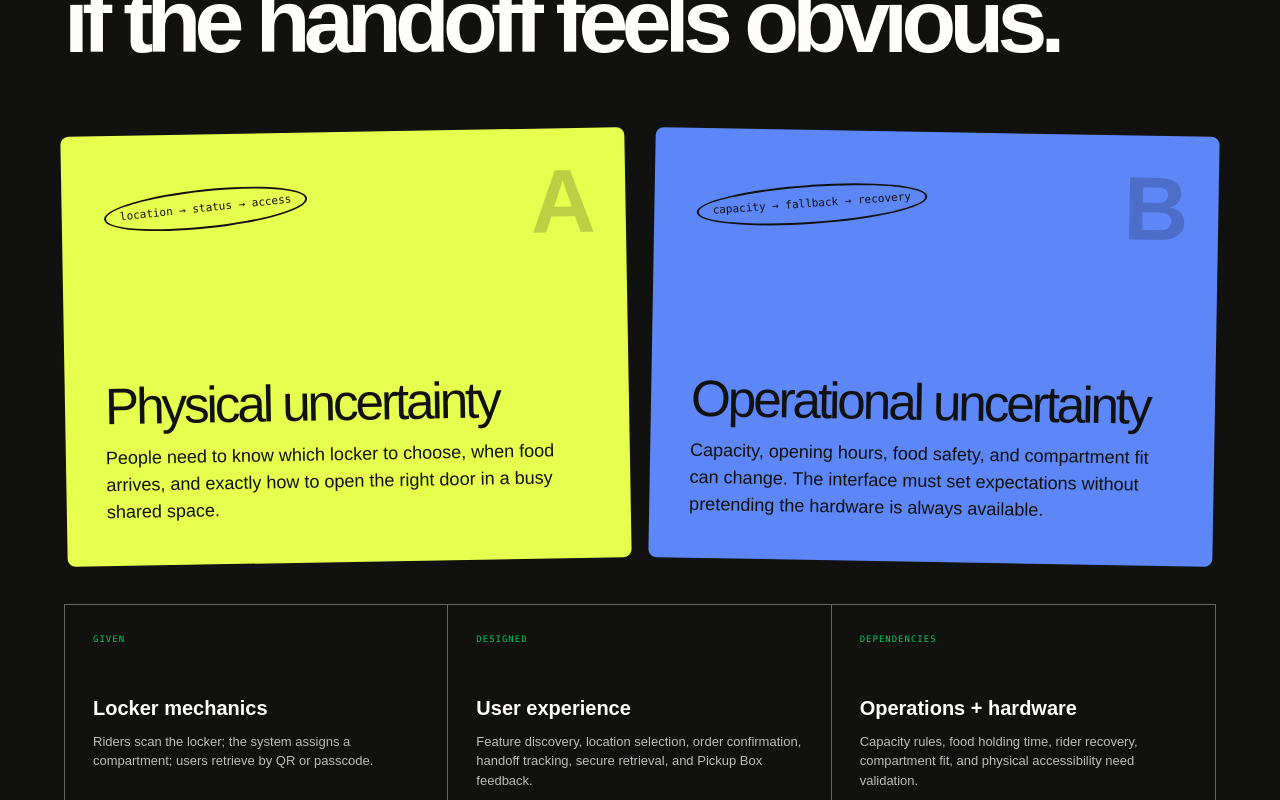
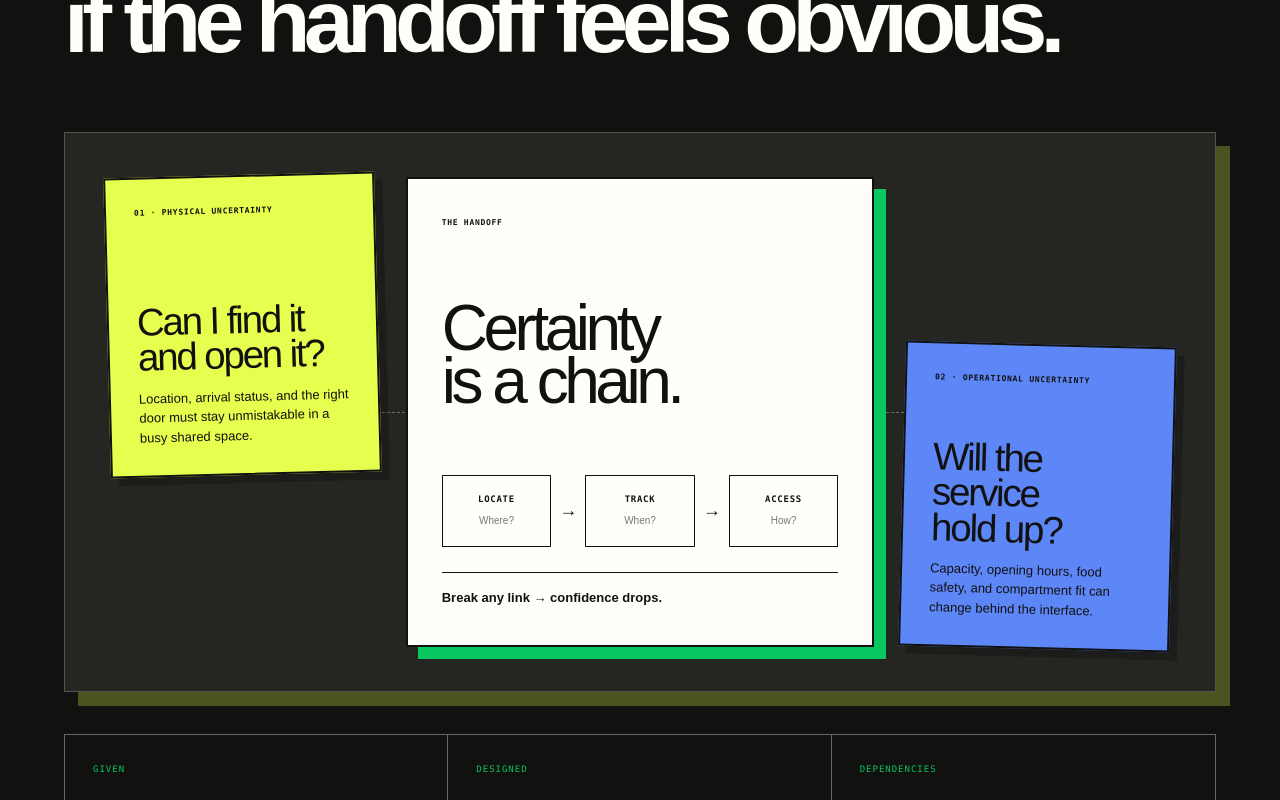
Before and after one commit to gridboxes/LMWN-Challenge, a Next.js app: page /work/delivering-certainty in a window 1280 px wide. Shown: the part 1120-1920 px from the top of the page. Built offline with nearby package versions, Linux system fonts and the light colour scheme.

Commit message:
Strengthen case study narrative pacing

```diff
--- a/app/globals.css
+++ b/app/globals.css
@@ -75,6 +75,23 @@ main { overflow: clip; }
 .art-note { position: absolute; right: 26px; bottom: 18px; font-size: 19px; line-height: 1.15; font-weight: 600; }
 
 .problem { background: var(--ink); color: var(--white); }
+.handoff-story { position:relative; min-height:560px; padding:42px; display:grid; grid-template-columns:.78fr 1.35fr .78fr; gap:28px; align-items:center; background:#252522; border:1px solid #55554f; box-shadow:14px 14px 0 rgba(230,255,79,.28); overflow:hidden; }
+.handoff-story:before { content:""; position:absolute; left:11%; right:11%; top:50%; border-top:1px dashed #707069; }
+.uncertainty-note,.handoff-core { position:relative; z-index:1; color:var(--ink); border:2px solid var(--ink); }
+.uncertainty-note { min-height:300px; padding:28px; display:flex; flex-direction:column; justify-content:flex-end; box-shadow:8px 8px 0 rgba(0,0,0,.25); }
+.physical-note { align-self:start; background:var(--acid); transform:rotate(-1.5deg); }
+.operational-note { align-self:end; background:var(--blue); transform:rotate(1.5deg); }
+.uncertainty-note > span,.handoff-core > p { margin:0 auto auto 0; font-family:var(--font-geist-mono); font-size:8px; font-weight:700; letter-spacing:.09em; }
+.uncertainty-note h3 { margin:55px 0 14px; font-size:clamp(32px,3vw,48px); line-height:.92; letter-spacing:-.055em; }
+.uncertainty-note p { margin:0; font-size:13px; line-height:1.5; }
+.handoff-core { min-height:470px; padding:38px 34px; display:flex; flex-direction:column; background:var(--white); box-shadow:12px 12px 0 var(--green); }
+.handoff-core h3 { margin:42px 0 auto; font-size:clamp(50px,5vw,78px); line-height:.84; letter-spacing:-.07em; }
+.handoff-chain { margin:35px 0 25px; display:grid; grid-template-columns:1fr auto 1fr auto 1fr; gap:8px; align-items:center; }
+.handoff-chain > span { min-height:72px; padding:12px 8px; display:flex; flex-direction:column; justify-content:center; border:1px solid var(--ink); text-align:center; }
+.handoff-chain b { font-family:var(--font-geist-mono); font-size:9px; letter-spacing:.08em; }
+.handoff-chain small { margin-top:6px; color:#777; font-size:10px; }
+.handoff-chain i { font-style:normal; font-size:18px; }
+.handoff-core > strong { padding-top:15px; border-top:1px solid var(--ink); font-size:13px; }
 .challenge-grid { display: grid; grid-template-columns: 1fr 1fr; gap: 24px; }
 .challenge-card { position: relative; min-height: 430px; padding: 40px; color: var(--ink); border-radius: 8px; display: flex; flex-direction: column; justify-content: flex-end; overflow: hidden; }
 .challenge-card.acid { background: var(--acid); transform: rotate(-1deg); }
@@ -252,6 +269,25 @@ main { overflow: clip; }
 .impact-receipt p { color: #174324; }
 
 .evaluation { background: var(--paper); }
+.evaluation-thesis { margin:-18px 0 38px; padding:18px 22px; display:grid; grid-template-columns:280px 1fr; gap:24px; align-items:center; border-left:7px solid var(--green); background:#deddd7; }
+.evaluation-thesis span { font-family:var(--font-geist-mono); font-size:9px; font-weight:700; letter-spacing:.09em; }
+.evaluation-thesis p { margin:0; max-width:760px; font-size:16px; line-height:1.45; }
+.evidence-roadmap { position:relative; border-top:2px solid var(--ink); border-bottom:2px solid var(--ink); }
+.evidence-roadmap:before { content:""; position:absolute; z-index:2; left:54px; top:72px; bottom:72px; border-left:2px dashed var(--ink); opacity:.38; }
+.evidence-phase { position:relative; min-height:260px; padding:28px 0; display:grid; grid-template-columns:110px minmax(0,1fr) minmax(170px,.34fr); gap:34px; align-items:center; border-bottom:1px solid var(--ink); }
+.evidence-phase:last-child { border-bottom:0; }
+.phase-index { position:relative; z-index:3; width:56px; height:56px; display:grid; place-items:center; justify-self:center; border:2px solid var(--ink); border-radius:50%; background:var(--paper); font-family:var(--font-geist-mono); font-size:11px; font-weight:700; }
+.phase-copy { max-width:740px; padding:16px 0; }
+.phase-copy > span { font-family:var(--font-geist-mono); font-size:9px; font-weight:700; letter-spacing:.1em; }
+.phase-copy h3 { margin:13px 0 12px; font-size:clamp(34px,3.6vw,55px); line-height:.95; letter-spacing:-.055em; }
+.phase-copy p { max-width:670px; margin:0 0 22px; color:#555; font-size:14px; line-height:1.5; }
+.phase-copy b { display:block; padding-top:12px; border-top:1px solid var(--line); font-family:var(--font-geist-mono); font-size:9px; line-height:1.45; text-transform:uppercase; }
+.phase-signal { min-height:175px; padding:24px; display:flex; flex-direction:column; justify-content:space-between; border:2px solid var(--ink); box-shadow:7px 7px 0 var(--ink); }
+.phase-signal strong { font-size:clamp(48px,5vw,78px); line-height:.8; letter-spacing:-.07em; }
+.phase-signal span { font-family:var(--font-geist-mono); font-size:9px; letter-spacing:.09em; text-transform:uppercase; }
+.phase-prototype .phase-signal { background:var(--acid); }
+.phase-pilot .phase-signal { background:var(--blue); }
+.phase-scale .phase-signal { background:var(--green); }
 .feedback-evidence { margin:65px 0 0; padding:70px 6%; display:grid; grid-template-columns:minmax(300px,.72fr) minmax(500px,1.28fr); gap:7vw; align-items:center; background:var(--acid); border:1px solid var(--ink); box-shadow:14px 14px 0 var(--blue); }
 .feedback-copy h3 { max-width:530px; margin-bottom:24px; font-size:clamp(44px,5vw,72px); line-height:.95; letter-spacing:-.06em; }
 .feedback-copy > p:last-child { max-width:520px; margin:0; font-size:17px; line-height:1.55; color:#4e4e49; }
@@ -356,15 +392,15 @@ footer { min-height:160px; padding:50px max(5vw,56px); display:flex; justify-con
 .mini-locker { width:126px; height:104px; justify-self:end; padding:9px; display:grid; grid-template-columns:repeat(3,1fr); grid-template-rows:18px repeat(2,1fr); gap:5px; background:var(--ink); box-shadow:7px 7px 0 rgba(17,17,15,.18); transform:rotate(-2deg); }.mini-locker-head { grid-column:1 / 4; color:var(--white); font-family:var(--font-geist-mono); font-size:6px; letter-spacing:.08em; }.mini-locker > span:not(.mini-locker-head) { background:#f1f1ed; border:1px solid var(--ink); transition:background .2s ease, transform .2s ease; }.mini-locker > span.active { background:var(--acid); }
 .mini-priority { position:relative; width:126px; height:104px; justify-self:end; padding:14px 9px 8px; display:flex; flex-direction:column; gap:5px; justify-content:center; background:#f5c9bd; border-radius:48px 48px 8px 8px; box-shadow:7px 7px 0 rgba(17,17,15,.15); transform:rotate(2deg); }.mini-speed { position:relative; min-height:21px; padding:4px 7px; display:flex; align-items:center; background:var(--white); border:1px solid var(--ink); border-radius:5px; font-family:var(--font-geist-mono); font-size:6px; font-weight:700; transition:transform .2s ease; }.mini-speed:after { content:""; position:absolute; left:7px; right:7px; bottom:3px; height:2px; background:#b4b4af; }.mini-speed.fast { border:2px solid var(--orange); }.mini-speed.fast:after { right:26px; background:var(--orange); }.mini-give { position:absolute; right:-9px; top:-7px; width:44px; height:38px; padding-bottom:2px; display:grid; place-items:center; -webkit-mask:url("/heart.svg") center/contain no-repeat; mask:url("/heart.svg") center/contain no-repeat; background:var(--ink); color:var(--acid); font-family:var(--font-geist-mono); font-size:7px; font-weight:800; transform:rotate(9deg); transition:transform .2s ease; }
 .response-locker:hover .mini-locker { transform:rotate(1deg) translateY(-3px); }.response-locker:hover .mini-locker > span.active { background:var(--orange); transform:scale(.9); }.response-priority:hover .mini-priority { transform:rotate(-1deg) translateY(-3px); }.response-priority:hover .mini-speed.fast { transform:translateX(-5px); }.response-priority:hover .mini-give { transform:rotate(-8deg) scale(1.08); }
-.simple-footer { min-height:170px; padding:28px max(3vw,42px); display:grid; grid-template-columns:auto 1fr; gap:7vw; align-items:center; background:var(--ink); color:var(--white); font-family:var(--font-geist-mono); text-transform:uppercase; letter-spacing:.1em; }.footer-note { min-width:190px; padding:18px 22px; display:flex; flex-direction:column; gap:7px; background:var(--acid); color:var(--ink); box-shadow:8px 8px 0 var(--blue); transform:rotate(-2deg); text-transform:none; transition:transform .2s ease; }.footer-note:hover { transform:rotate(1deg) translateY(-3px); }.footer-note small { font-size:8px; text-transform:uppercase; letter-spacing:.12em; }.footer-note b { font-family:var(--font-geist-sans); font-size:22px; line-height:1; letter-spacing:-.04em; }.simple-footer nav { justify-self:end; display:flex; gap:8px; }.simple-footer nav a { min-height:42px; padding:0 15px; display:grid; place-items:center; border:1px solid #555; font-size:8px; transition:transform .2s ease,background .2s ease,color .2s ease; }.simple-footer nav a:first-child:hover,.simple-footer nav a:first-child:focus-visible { background:var(--green); color:var(--ink); border-color:var(--green); outline:0; }.simple-footer nav a:last-child:hover,.simple-footer nav a:last-child:focus-visible { background:var(--white); color:var(--ink); transform:translateY(-3px); outline:0; }
-.footer-pixel-scene { display:none; }
+.simple-footer { min-height:170px; padding:28px max(3vw,42px); display:grid; grid-template-columns:auto 1fr; gap:7vw; align-items:center; background:var(--ink); color:var(--white); font-family:var(--font-geist-mono); text-transform:uppercase; letter-spacing:.1em; }.footer-note { min-width:190px; padding:18px 22px; display:flex; flex-direction:column; gap:7px; background:var(--acid); color:var(--ink); box-shadow:8px 8px 0 var(--blue); transform:rotate(-2deg); text-transform:none; transition:transform .2s ease; }.footer-note:hover { transform:rotate(1deg) translateY(-3px); }.footer-note small { font-size:8px; text-transform:uppercase; letter-spacing:.12em; }.footer-note b { font-family:var(--font-geist-sans); font-size:22px; line-height:1; letter-spacing:-.04em; }.simple-footer nav { justify-self:end; display:flex; gap:8px; }.simple-footer nav a { min-height:42px; padding:0 15px; display:grid; place-items:center; border:1px solid #555; font-size:8px; transition:transform .2s ease,background .2s ease,color .2s ease; }.simple-footer nav a:first-child:hover,.simple-footer nav a:first-child:focus-visible { background:var(--white); color:var(--ink); border-color:var(--white); outline:0; }.simple-footer nav a:last-child:hover,.simple-footer nav a:last-child:focus-visible { background:var(--white); color:var(--ink); transform:translateY(-3px); outline:0; }
+.footer-pixel-scene,.footer-load-wave { display:none; }
 
 @media (min-width:1051px) and (min-height:850px) and (hover:hover) and (pointer:fine) {
   .simple-home { height:100dvh; min-height:0; grid-template-rows:72px minmax(0,1fr); overflow:hidden; }
   .simple-hero { height:100%; min-height:0; padding-top:clamp(36px,5vh,70px); padding-bottom:clamp(36px,5vh,70px); }
   .simple-footer { position:fixed; z-index:60; left:0; right:0; bottom:0; min-height:170px; padding-top:44px; grid-template-columns:auto minmax(280px,1fr) auto; gap:clamp(40px,6vw,110px); transform:translateY(calc(100% - 22px)); box-shadow:0 -10px 26px rgba(17,17,15,.1); transition:transform .35s cubic-bezier(.2,.75,.2,1); cursor:n-resize; }
   .simple-footer::before { content:"↑"; position:absolute; top:-2px; left:50%; width:44px; height:22px; display:grid; place-items:center; overflow:hidden; white-space:nowrap; border:1px solid #333; background:var(--ink); color:#aaa; box-shadow:2px -2px 0 rgba(89,130,255,.6); transform:translateX(-50%); font-size:8px; font-weight:700; letter-spacing:.12em; transition:width .25s ease,color .2s ease,transform .2s ease,box-shadow .2s ease; }
-  .simple-footer::after { content:"👋"; position:absolute; z-index:3; top:-44px; left:50%; opacity:0; pointer-events:none; font-size:32px; line-height:1; transform:translate(-50%,28px) rotate(0deg); transform-origin:50% 100%; animation:footer-hand-greet 1.45s ease-out .7s both; }
+  .footer-load-wave { position:absolute; z-index:3; top:-44px; left:50%; opacity:0; pointer-events:none; display:block; font-size:32px; line-height:1; transform:translate(-50%,28px) rotate(0deg); transform-origin:50% 100%; animation:footer-hand-greet 1.45s ease-out .7s both; }
   .simple-footer:hover,.simple-footer:focus-within { transform:translateY(0); cursor:default; }
   .simple-footer:hover::before,.simple-footer:focus-within::before { content:"BEHIND THE WORK"; width:184px; color:var(--acid); box-shadow:2px -2px 0 rgba(89,130,255,.8); transform:translateX(-50%) translateY(1px); }
   /* --pixel-trip is derived from the scene box, not the viewport, so the rider
@@ -516,6 +552,7 @@ footer { min-height:160px; padding:50px max(5vw,56px); display:flex; justify-con
   .hero { padding-top:36px; gap:45px; }.hero h1 { font-size:clamp(68px,23vw,110px); }.hero-intro { font-size:19px; }.hero-meta { gap:12px; }.hero-meta b { font-size:10px; }
   .hero-art { min-height:500px; border-radius:170px 170px 18px 18px; }.locker { width:280px; grid-template-rows:50px repeat(4,70px); }.art-note { font-size:15px; }
   .section-heading { margin-bottom:48px; }.section-heading h2 { font-size:clamp(49px,15vw,74px); }
+  .handoff-story { min-height:0; padding:20px; grid-template-columns:1fr; gap:20px; box-shadow:9px 9px 0 rgba(230,255,79,.28); }.handoff-story:before { left:50%; top:10%; bottom:10%; right:auto; border-top:0; border-left:1px dashed #707069; }.uncertainty-note { min-height:260px; width:92%; }.physical-note { justify-self:start; }.operational-note { justify-self:end; }.handoff-core { min-height:430px; padding:30px 22px; }.handoff-chain { gap:4px; }.handoff-chain > span { min-height:62px; padding:8px 3px; }.handoff-chain b { font-size:7px; }.handoff-core h3 { font-size:58px; }
   .challenge-grid { grid-template-columns:1fr; }.challenge-card { min-height:380px; padding:28px; }.challenge-card h3 { font-size:46px; }.scope-strip { grid-template-columns:1fr; }.scope-strip article { min-height:0; border-right:0; border-bottom:1px solid rgba(255,255,255,.35); }.scope-strip article:last-child { border-bottom:0; }.scope-strip span { margin-bottom:25px; }
   .north-star { margin:100px auto; }.north-star blockquote { font-size:44px; }
   .approach-grid { grid-template-columns:1fr; gap:35px; }
@@ -538,6 +575,7 @@ footer { min-height:160px; padding:50px max(5vw,56px); display:flex; justify-con
   .priority-layout { grid-template-columns:1fr; }.priority-product-screen { width:min(66vw,250px); }.ethics-panel { padding:28px; box-shadow:10px 10px 0 var(--blue); }.ethics-title { display:block; }.ethics-title h3 { margin-top:10px; }
   .impact-flow { margin-top:70px; padding:38px 22px; grid-template-columns:1fr; }.priority-impact-screen { width:min(62vw,230px); }.impact-copy h3 { font-size:45px; }
   .test-plan { grid-template-columns:1fr; }.test-plan article { min-height:300px; border-right:0; border-bottom:1px solid var(--ink); }.test-plan h3 { margin-top:45px; }
+  .evaluation-thesis { margin-top:-8px; grid-template-columns:1fr; gap:10px; }.evidence-roadmap:before { left:27px; top:55px; bottom:55px; }.evidence-phase { min-height:0; padding:30px 0 38px; grid-template-columns:55px 1fr; gap:18px; align-items:start; }.phase-index { width:44px; height:44px; }.phase-copy { padding:4px 0; }.phase-copy h3 { font-size:38px; }.phase-signal { grid-column:2; min-height:125px; margin-right:7px; }.phase-signal strong { font-size:58px; }
   .feedback-evidence { margin:55px 0 0; padding:48px 20px 28px; grid-template-columns:1fr; gap:44px; box-shadow:9px 9px 0 var(--blue); }.feedback-copy h3 { font-size:44px; }
   .instrumentation-map { padding:38px 22px; grid-template-columns:1fr; gap:38px; }.instrumentation-map h3 { font-size:36px; }.instrumentation-map ol { grid-template-columns:1fr; }.instrumentation-map li:nth-child(odd) { border-right:0; }
   .metric-row { grid-template-columns:.55fr 1fr; padding:16px 0; }.metric-row p { grid-column:2; }.table-head span:last-child { display:none; }
--- a/app/page.tsx
+++ b/app/page.tsx
@@ -3,6 +3,7 @@
 import Image from "next/image";
 import { FooterPixelScene } from "./pixel-art";
 import { CaseStudyNav } from "./case-study-nav";
+import { HomeGreeting } from "./home-greeting";
 
 const flowSteps = [
   ["01", "Choose", "Compare Pickup Box locations by availability, floor, and landmark."],
@@ -114,18 +115,30 @@ export function CaseStudy({ variant }: { variant: "locker" | "priority" }) {
           <h2>The locker is only useful<br />if the handoff feels obvious.</h2>
         </div>
 
-        <div className="challenge-grid">
-          <article className="challenge-card acid">
-            <span className="card-index">A</span>
-            <h3>Physical uncertainty</h3>
-            <p>People need to know which locker to choose, when food arrives, and exactly how to open the right door in a busy shared space.</p>
-            <div className="scribble">location → status → access</div>
+        <div className="handoff-story" aria-label="Physical and operational uncertainty can break the pickup handoff">
+          <article className="uncertainty-note physical-note">
+            <span>01 · PHYSICAL UNCERTAINTY</span>
+            <h3>Can I find it<br />and open it?</h3>
+            <p>Location, arrival status, and the right door must stay unmistakable in a busy shared space.</p>
           </article>
-          <article className="challenge-card blue">
-            <span className="card-index">B</span>
-            <h3>Operational uncertainty</h3>
-            <p>Capacity, opening hours, food safety, and compartment fit can change. The interface must set expectations without pretending the hardware is always available.</p>
-            <div className="scribble">capacity → fallback → recovery</div>
+
+          <div className="handoff-core">
+            <p>THE HANDOFF</p>
+            <h3>Certainty<br />is a chain.</h3>
+            <div className="handoff-chain">
+              <span><b>LOCATE</b><small>Where?</small></span>
+              <i>→</i>
+              <span><b>TRACK</b><small>When?</small></span>
+              <i>→</i>
+              <span><b>ACCESS</b><small>How?</small></span>
+            </div>
+            <strong>Break any link → confidence drops.</strong>
+          </div>
+
+          <article className="uncertainty-note operational-note">
+            <span>02 · OPERATIONAL UNCERTAINTY</span>
+            <h3>Will the service<br />hold up?</h3>
+            <p>Capacity, opening hours, food safety, and compartment fit can change behind the interface.</p>
           </article>
         </div>
 
@@ -409,17 +422,53 @@ export function CaseStudy({ variant }: { variant: "locker" | "priority" }) {
           <h2>{isPriority ? <>The feature works when<br />the upgrade feels worth it.</> : <>Success is a pickup<br />without a second thought.</>}</h2>
         </div>
 
-        <div className="test-plan">
-          {isPriority ? <>
+        {isPriority ? <div className="test-plan">
+          <>
             <article><span>BEFORE BUILD</span><h3>Feature appeal test</h3><p>Ask users what makes Priority with Purpose attractive, what they expect to receive, and how the gives-back benefit affects the choice.</p><b>Signal: users recall both benefits</b></article>
             <article><span>PILOT</span><h3>Choice experiment</h3><p>Compare standard Priority with Priority with Purpose while keeping timing, placement, and the other delivery options consistent.</p><b>Signal: meaningful Priority selection lift</b></article>
             <article><span>AFTER DELIVERY</span><h3>Feel-good check</h3><p>Measure whether faster arrival plus the contribution confirmation makes the upgrade feel more worthwhile.</p><b>Signal: higher post-delivery satisfaction</b></article>
-          </> : <>
-            <article><span>BEFORE BUILD</span><h3>Formative prototype test</h3><p>Test 6–8 people in a simulated lobby across selection, wayfinding, QR failure, code fallback, and compartment identification. Add focused sessions for mobility, vision, and dexterity constraints.</p><b>Gate: zero unresolved critical failures</b></article>
-            <article><span>CONTROLLED PILOT</span><h3>Validate the service</h3><p>Pilot at 2–3 locations. Track first-attempt access, scan-to-open time, expired pickups, and rider no-fit events.</p><b>Pilot output: baseline first, then an operations-agreed launch threshold</b></article>
-            <article><span>SCALE</span><h3>Monitor by location</h3><p>Compare locker models and buildings while watching food quality, support contacts, fallback, accessibility, and rider dwell.</p><b>Gate: no guardrail regression</b></article>
-          </>}
-        </div>
+          </>
+        </div> : <>
+          <div className="evaluation-thesis">
+            <span>CONFIDENCE GROWS THROUGH EVIDENCE</span>
+            <p>Test comprehension first, prove service reliability next, then monitor where performance drifts.</p>
+          </div>
+
+          <div className="evidence-roadmap" aria-label="Evaluation progression from prototype to pilot to scale">
+            <article className="evidence-phase phase-prototype">
+              <span className="phase-index">01</span>
+              <div className="phase-copy">
+                <span>PROTOTYPE</span>
+                <h3>Can people complete the handoff?</h3>
+                <p>Test the complete lobby journey: selection, wayfinding, QR failure, code fallback, and compartment identification. Add focused sessions for mobility, vision, and dexterity constraints.</p>
+                <b>Gate · zero unresolved critical failures</b>
+              </div>
+              <div className="phase-signal"><strong>6–8</strong><span>participants</span></div>
+            </article>
+
+            <article className="evidence-phase phase-pilot">
+              <span className="phase-index">02</span>
+              <div className="phase-copy">
+                <span>CONTROLLED PILOT</span>
+                <h3>Does the service hold up?</h3>
+                <p>Track first-attempt access, scan-to-open time, expired pickups, and rider no-fit events.</p>
+                <b>Pilot output · baseline first, then an operations-agreed launch threshold</b>
+              </div>
+              <div className="phase-signal"><strong>2–3</strong><span>locations</span></div>
+            </article>
+
+            <article className="evidence-phase phase-scale">
+              <span className="phase-index">03</span>
+              <div className="phase-copy">
+                <span>SCALE</span>
+                <h3>Where does performance drift?</h3>
+                <p>Compare locker models and buildings while watching food quality, support contacts, fallback, accessibility, and rider dwell.</p>
+                <b>Gate · no guardrail regression</b>
+              </div>
+              <div className="phase-signal"><strong>EVERY</strong><span>location</span></div>
+            </article>
+          </div>
+        </>}
 
         <div className="metrics-table">
           <div className="metric-row table-head"><span>Lens</span><span>Metric</span><span>Question answered</span></div>
@@ -500,6 +549,7 @@ export default function Home() {
       </section>
 
       <footer className="simple-footer">
+        <HomeGreeting />
         <div className="footer-note"><small>Made with care</small><b>by Sivakorn S.</b></div>
         <FooterPixelScene />
         <nav aria-label="Footer links">
```
Also changed, not shown: 1 other file (tests, documents, lock files or other folders).
